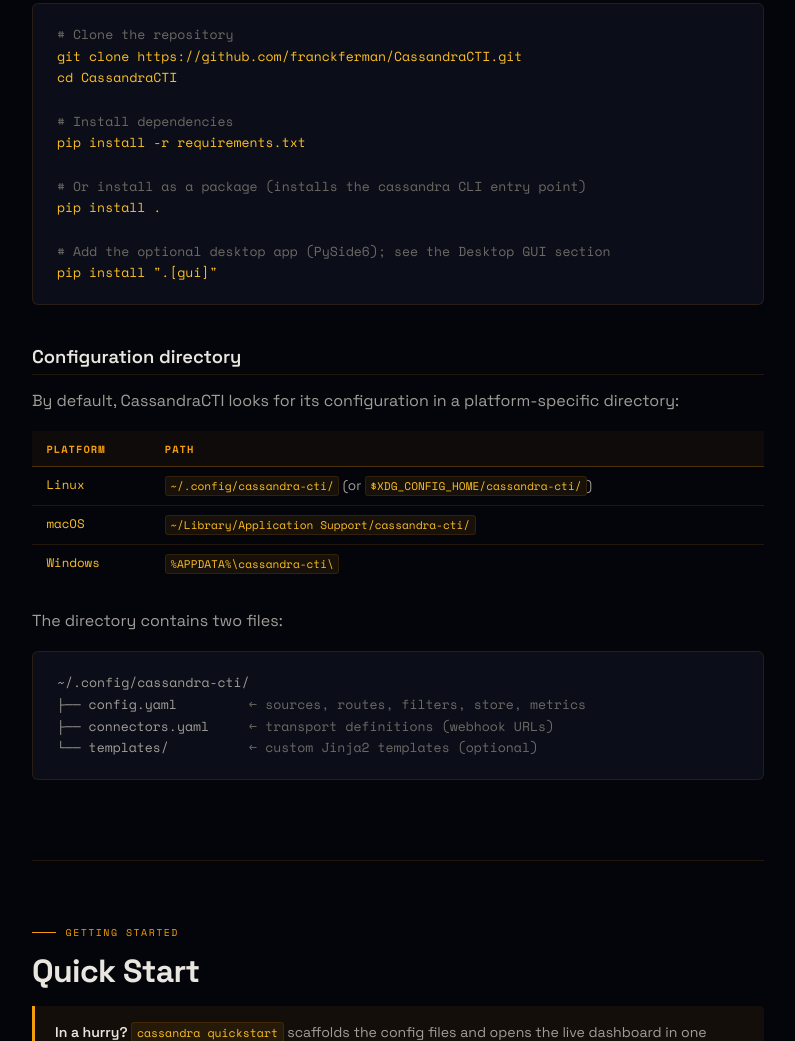
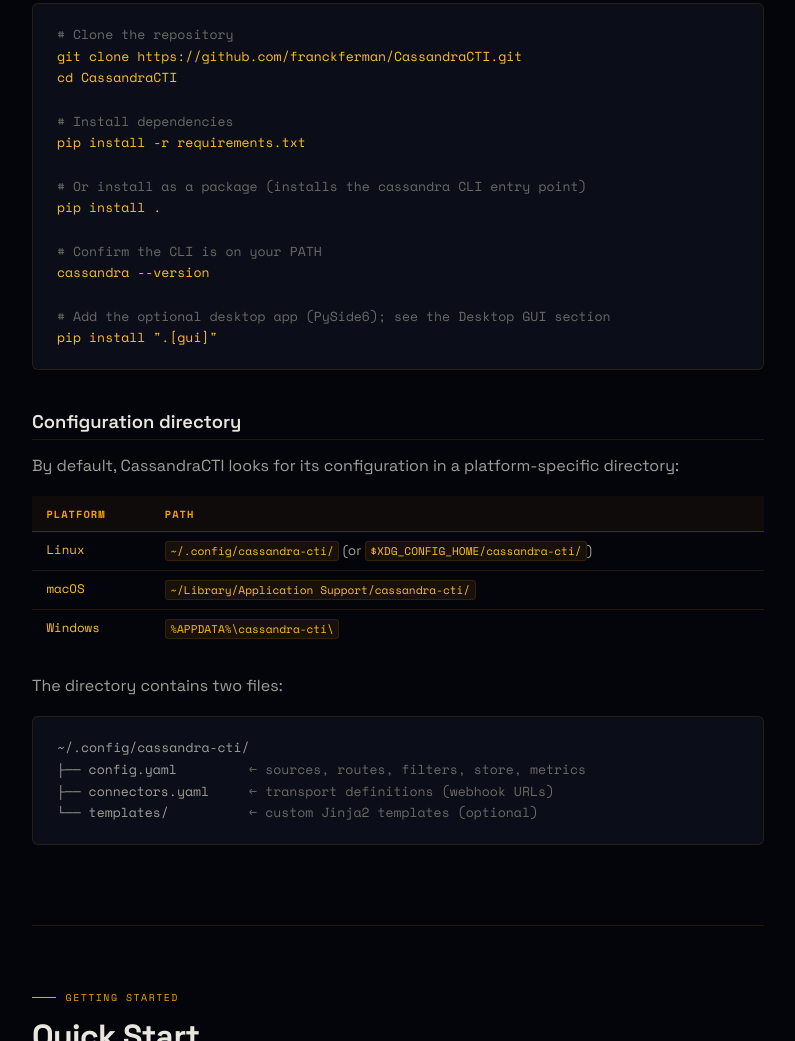
Before and after one commit to franckferman/CassandraCTI, a plain HTML site: page docs/doc.html in a window 1280 px wide. Shown: the part 1195-2236 px from the top of the page, without its empty margins (272-1067 px from the left). Drawn offline with nearby package versions, Linux system fonts and the light colour scheme.

Commit message:
docs: show 'cassandra --version' as a post-install check
The --version flag shipped this cycle but was undocumented, so it was not
discoverable. Add it as a one-line post-install verification step in the
README and the docs site install block. No version number is hardcoded in
the docs (the flag reads it from the package), keeping a single source of
truth.

```diff
--- a/docs/doc.html
+++ b/docs/doc.html
@@ -547,6 +547,9 @@
 
 <span class="hl-dim"># Or install as a package (installs the cassandra CLI entry point)</span>
 <span class="hl">pip install .</span>
+
+<span class="hl-dim"># Confirm the CLI is on your PATH</span>
+<span class="hl">cassandra --version</span>
 
 <span class="hl-dim"># Add the optional desktop app (PySide6); see the Desktop GUI section</span>
 <span class="hl">pip install ".[gui]"</span></code></pre>
```
Also changed, not shown: 1 other file.
